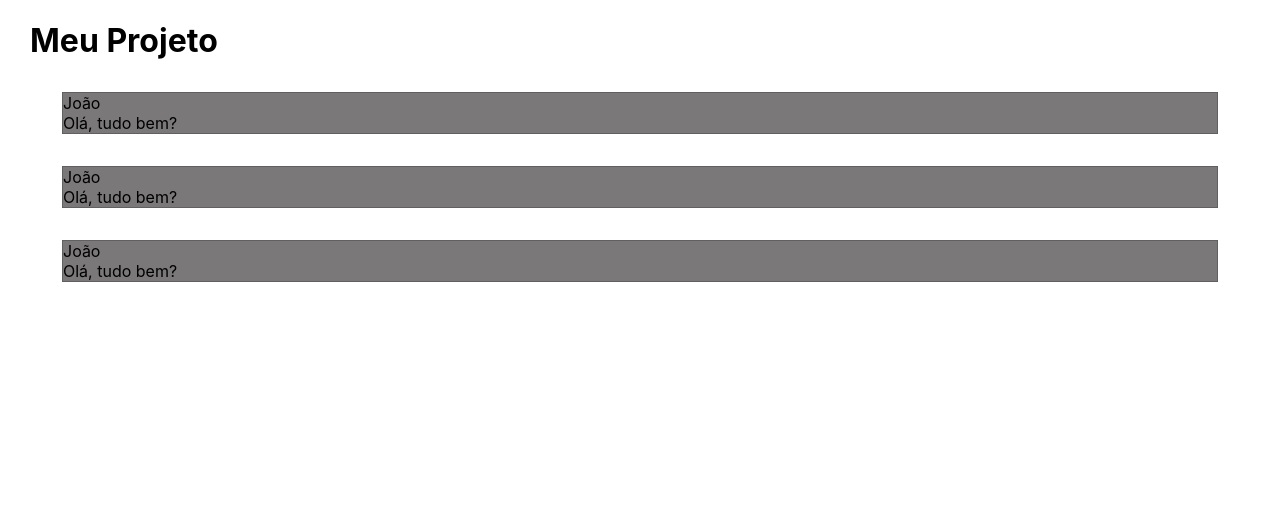
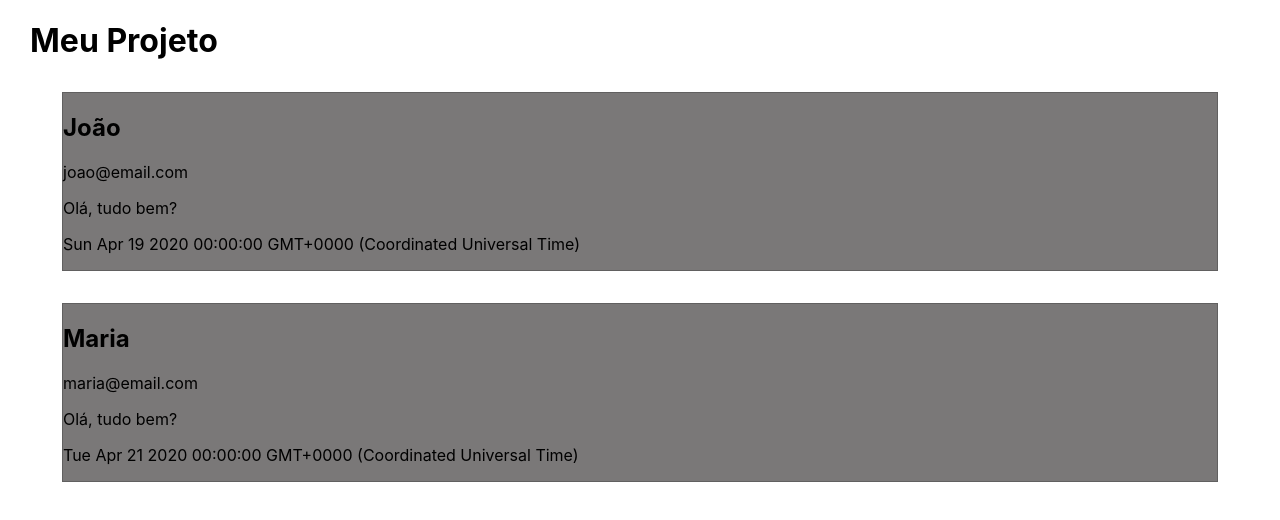
Before and after one commit to portella0803/componentes_react, a React (Create React App) app in the folder react-basico/: page / in a window 1280 px wide. Shown: the top 520 px of the page. Built offline with nearby package versions, Linux system fonts and the light colour scheme.

Commit message:
trabalhando_com_propriedades

```diff
--- a/react-basico/src/App.js
+++ b/react-basico/src/App.js
@@ -7,11 +7,13 @@ function App() {
   return (
     <div className="App">
       <h1>Meu Projeto</h1>
-      <Comentario />
-      <Comentario />
-      <Comentario />
+      <Comentario nome="João" email="joao@email.com" data={new Date(2020, 3, 19)} msg="Olá, tudo bem?">
+      </Comentario>
+
+      <Comentario nome="Maria" email="maria@email.com" data={new Date(2020, 3, 21)} msg="Olá, tudo bem?">
+      </Comentario>
     </div>
   );
-}
+};
 
 export default App;
--- a/react-basico/src/components/Comentario.js
+++ b/react-basico/src/components/Comentario.js
@@ -2,10 +2,12 @@ import react from 'react';
 import './Comentario.css';
 
 //JSX
-const Comentario = () => (
+const Comentario = props => (
     <div className="Comentario">
-        <div>João</div>
-        <div>Olá, tudo bem?</div>
+        <h2>{props.nome}</h2>
+        <p>{props.email}</p>
+        <p>{props.msg}</p>
+        <p>{props.data.toString()}</p>
     </div>
 );
 
```
